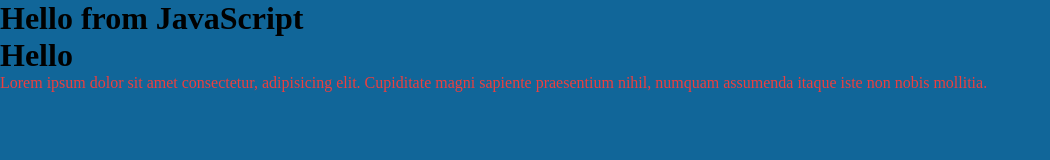
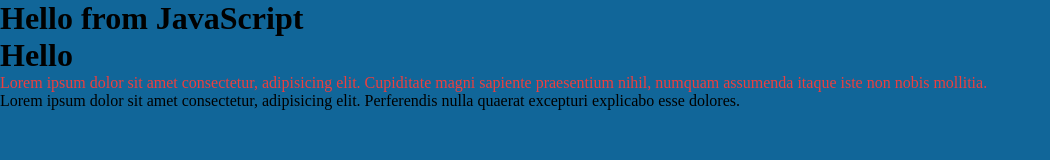
Before and after one commit to josaph17/git-course, a plain HTML site: page index.html in a window 1280 px wide. Shown: the whole page, without its empty margins (0-1050 px from the left). Drawn offline with Linux system fonts and the light colour scheme.

Commit message:
create about and modifided index.html

```diff
--- a/index.html
+++ b/index.html
@@ -21,6 +21,8 @@
     <h1>Hello</h1>
     <p>Lorem ipsum dolor sit amet consectetur, adipisicing elit. Cupiditate magni sapiente praesentium nihil, numquam
         assumenda itaque iste non nobis mollitia.</p>
+    Lorem ipsum dolor sit amet consectetur, adipisicing elit. Perferendis nulla quaerat excepturi explicabo esse
+    dolores.
 </body>
 
 </html>
```
Also changed, not shown: about.html (added).
